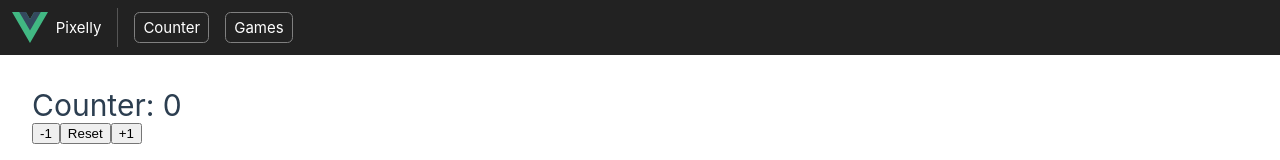
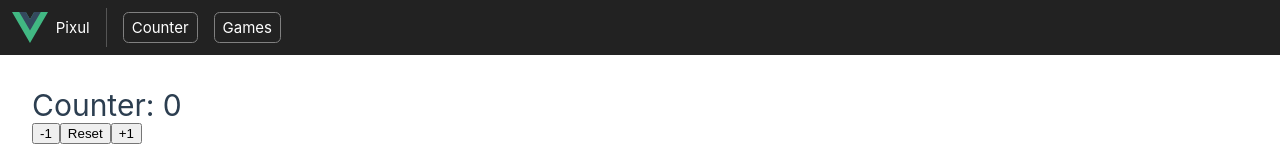
Before and after one commit to Ryohnn/vue-practice, a Vue app: page /counter in a window 1280 px wide. Shown: the top 160 px of the page. Built offline with nearby package versions, Linux system fonts and the light colour scheme.

Commit message:
Small change

```diff
--- a/index.html
+++ b/index.html
@@ -4,7 +4,7 @@
         <meta charset="UTF-8" />
         <link rel="icon" href="/favicon.ico" />
         <meta name="viewport" content="width=device-width, initial-scale=1.0" />
-        <title>Pixelly</title>
+        <title>Pixul</title>
     </head>
     <body>
         <div id="app"></div>
--- a/src/components/navigation/NavigationBar.vue
+++ b/src/components/navigation/NavigationBar.vue
@@ -7,7 +7,7 @@ import LinkItem from "@/components/navigation/LinkItem.vue";
     <LinkItem href="/" type="logo">
       <div class="logo">
         <img alt="Vue logo" class="logo" src="@/assets/logo.svg" height="100%" />
-        <span>Pixelly</span>
+        <span>Pixul</span>
       </div>
     </LinkItem>
 
--- a/src/pages/counter/CounterView.vue
+++ b/src/pages/counter/CounterView.vue
@@ -1,6 +1,5 @@
 <script setup lang="ts">
 import { ref } from "vue";
-
 const counter = ref(0);
 </script>
 
```
